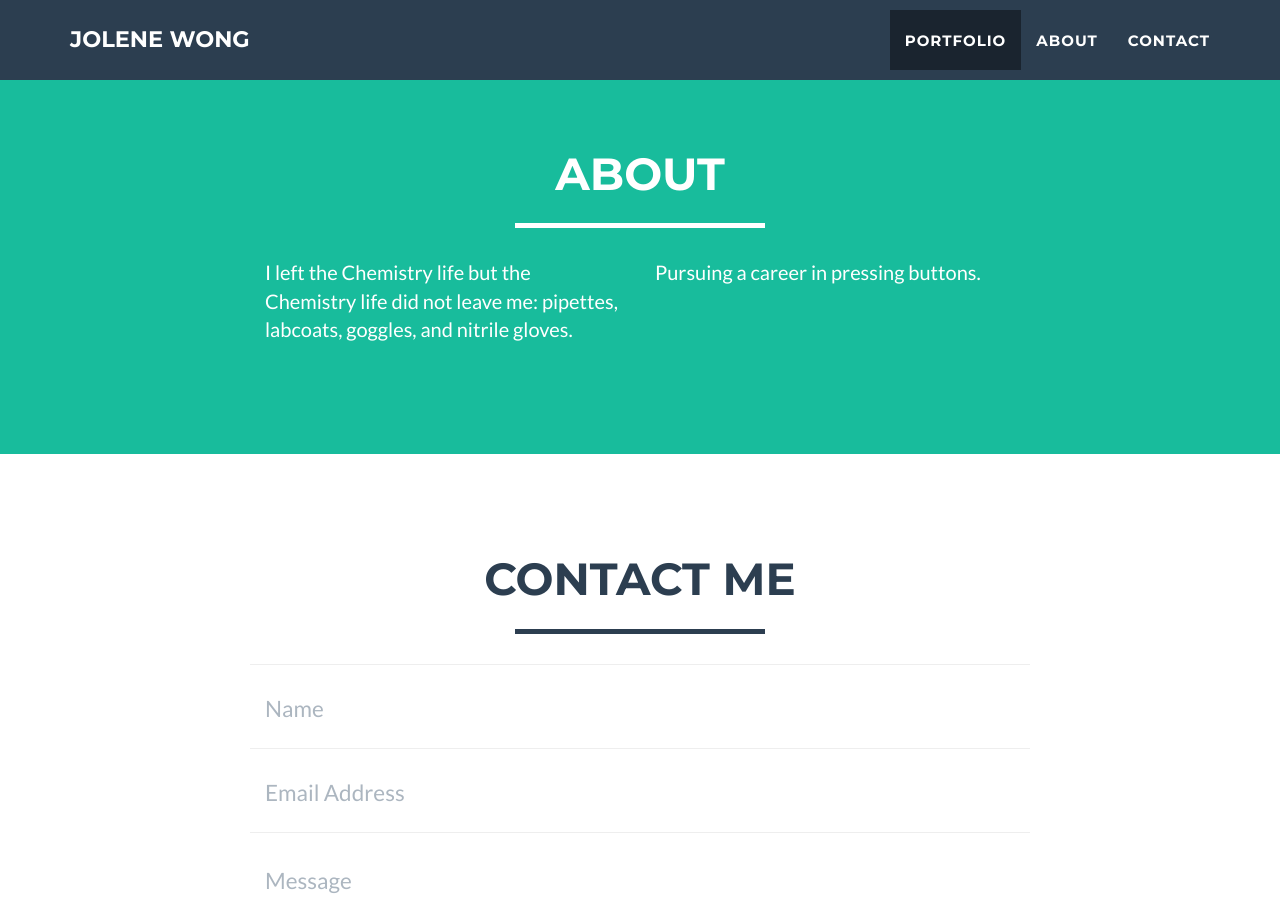
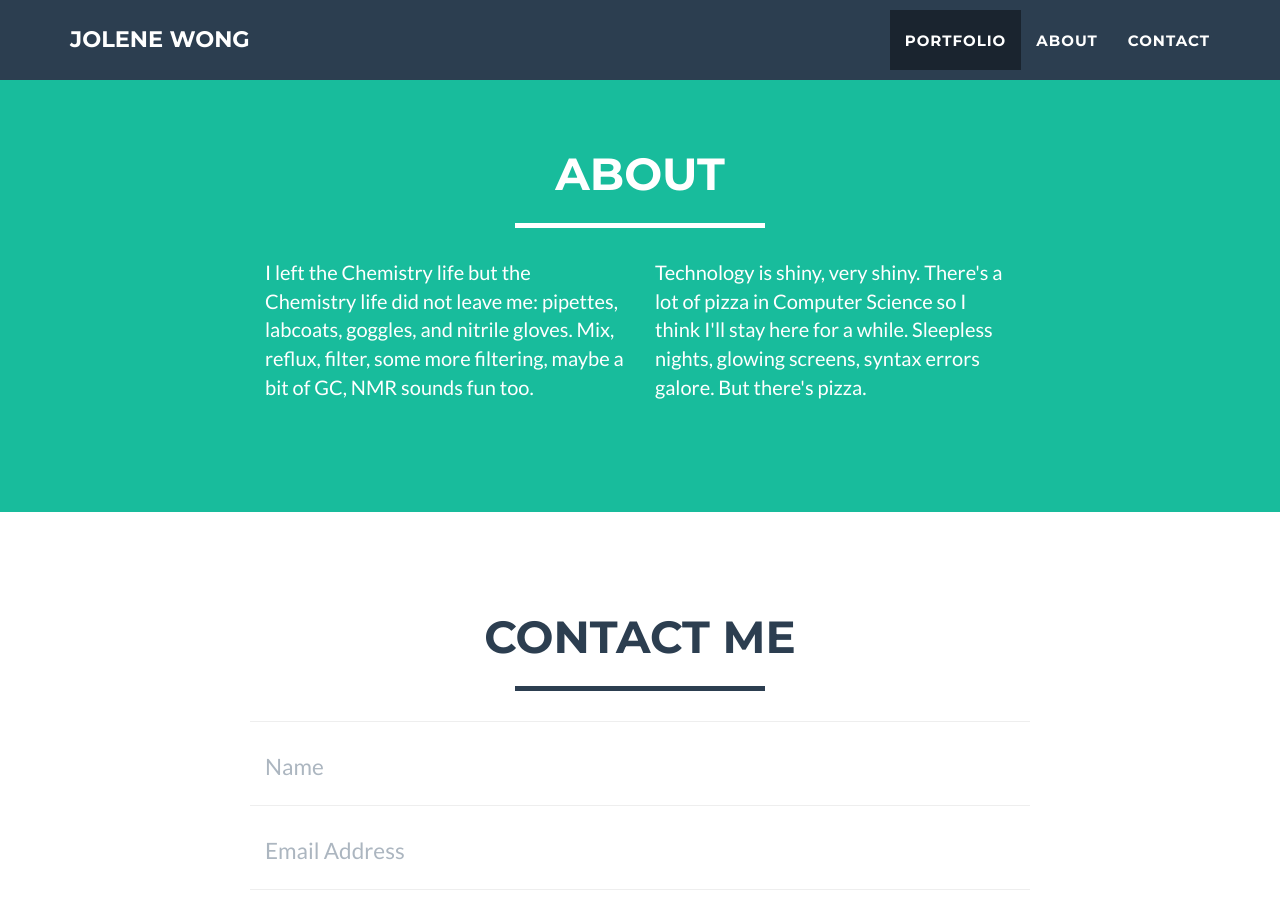
Before and after one commit to milktea02/milktea02.github.io, a Jekyll site: the page built from index.html, in a window 1280 px wide and 900 px high, scrolled down 1426 px. Built offline with Jekyll 4.4.1, drawn with Linux system fonts in a browser that asks for light colours.

Commit message:
About me page againnn

```diff
--- a/_includes/about.html
+++ b/_includes/about.html
@@ -9,10 +9,10 @@
             </div>
             <div class="row">
                 <div class="col-lg-4 col-lg-offset-2">
-                    <p>I left the Chemistry life but the Chemistry life did not leave me: pipettes, labcoats, goggles, and nitrile gloves. </p>
+                    <p>I left the Chemistry life but the Chemistry life did not leave me: pipettes, labcoats, goggles, and nitrile gloves. Mix, reflux, filter, some more filtering, maybe a bit of GC, NMR sounds fun too.</p>
                 </div>
                 <div class="col-lg-4">
-                    <p>Pursuing a career in pressing buttons.</p>
+                    <p>Technology is shiny, very shiny. There's a lot of pizza in Computer Science so I think I'll stay here for a while. Sleepless nights, glowing screens, syntax errors galore. But there's pizza.</p>
                 </div>
             </div>
         </div>
```
